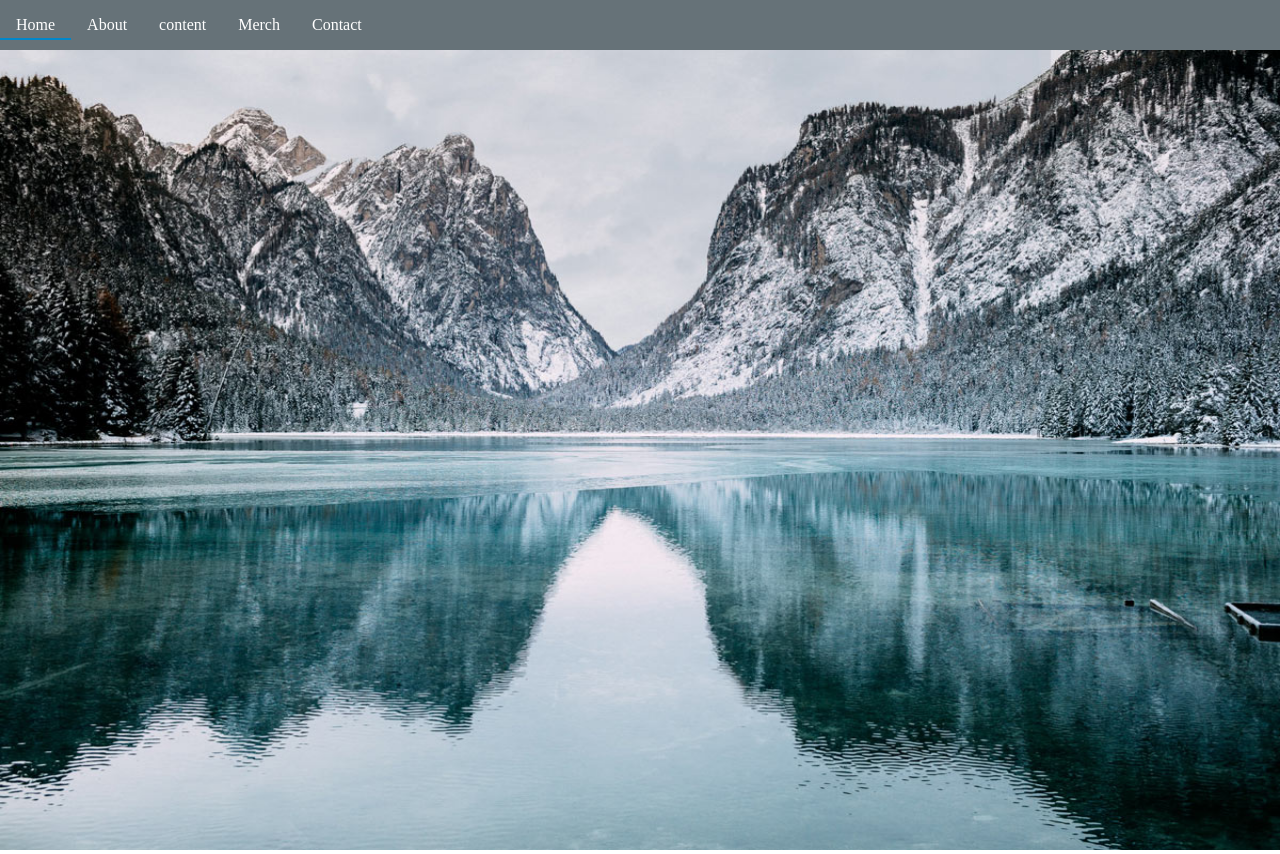
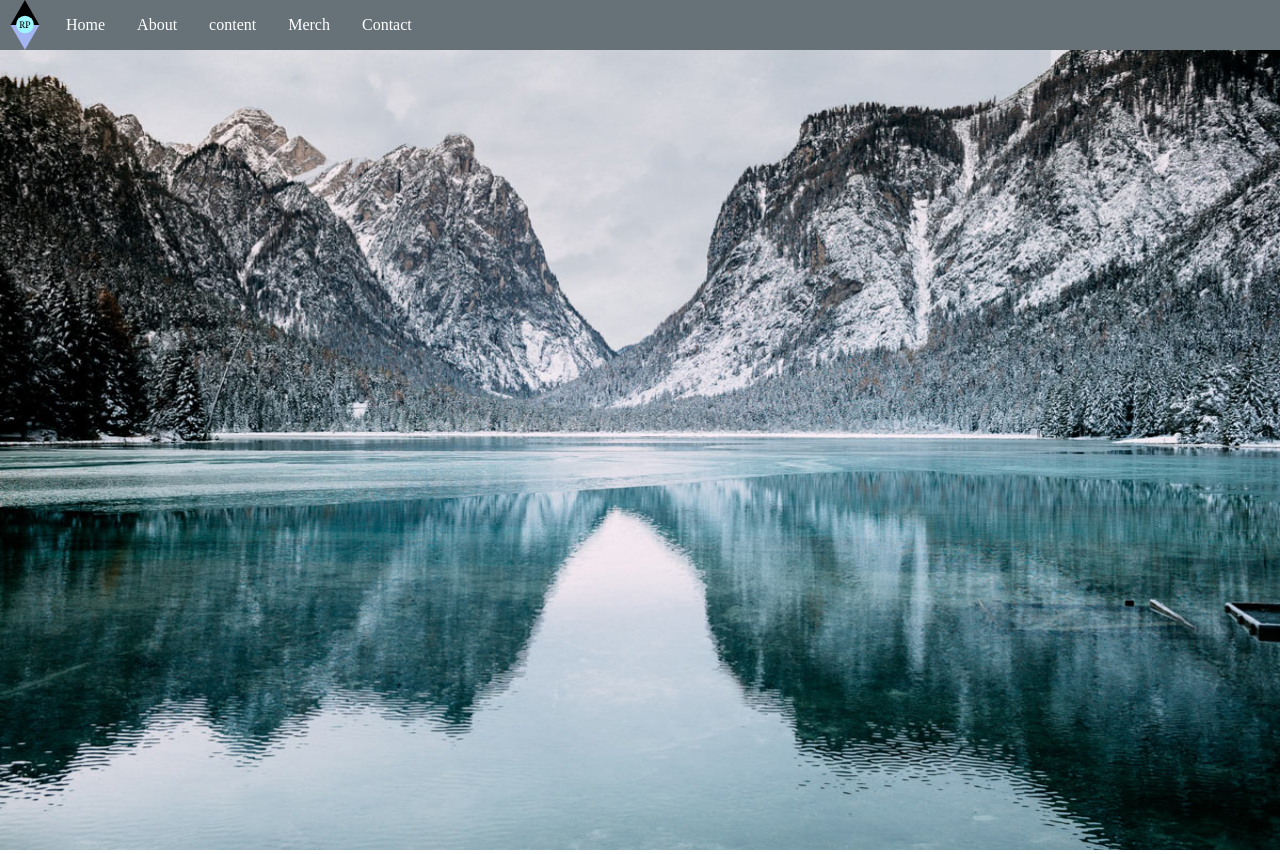
Before and after one commit to Robinpn/Solo-Project, a plain HTML site: page index.html in a window 1280 px wide. Drawn offline with Linux system fonts and the light colour scheme.

Commit message:
added a svg logo and favicon

```diff
--- a/index.html
+++ b/index.html
@@ -8,11 +8,24 @@
     <link rel="stylesheet" href="styles/header.css" />
     <script src="scripts/scripts.js" defer></script>
     <title>Solo Project</title>
+    <link
+      rel="shortcut icon"
+      href="header-images/Logo (8).svg"
+      type="image/x-icon"
+    />
   </head>
   <body>
     <header>
       <nav>
-        <div class="logo"></div>
+        <div class="logo">
+          <a href="index.html">
+            <img
+              src="header-images/Logo (8).svg"
+              alt="Logo of two triangles
+            whit a circle in the middle"
+            />
+          </a>
+        </div>
         <div class="navbar-links">
           <ul>
             <li><a href="#">Home</a></li>
--- a/styles/header.css
+++ b/styles/header.css
@@ -13,6 +13,12 @@ header {
 nav {
   background-color: var(--nav-bg);
   display: flex;
+  align-items: center;
+}
+
+.logo {
+  width: 50px;
+  height: 50px;
 }
 
 .navbar-links {
```
Also changed, not shown: header-images/Logo (8).svg (added).
